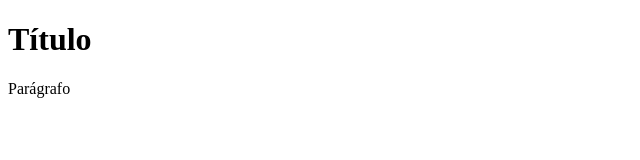
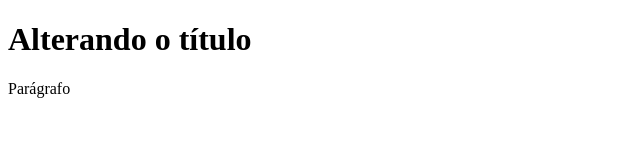
Before and after one commit to caiquegom/treinamento-git, a plain HTML site: page index.html in a window 1280 px wide. Shown: the whole page, without its empty margins (0-640 px from the left). Drawn offline with Linux system fonts and the light colour scheme.

Commit message:
Adicionando título inútil

```diff
--- a/index.html
+++ b/index.html
@@ -7,7 +7,7 @@
     <title>Document</title>
 </head>
 <body>
-    <h1>Título</h1>
+    <h1>Alterando o título</h1>
     <p>Parágrafo</p>
 </body>
 </html>
```
